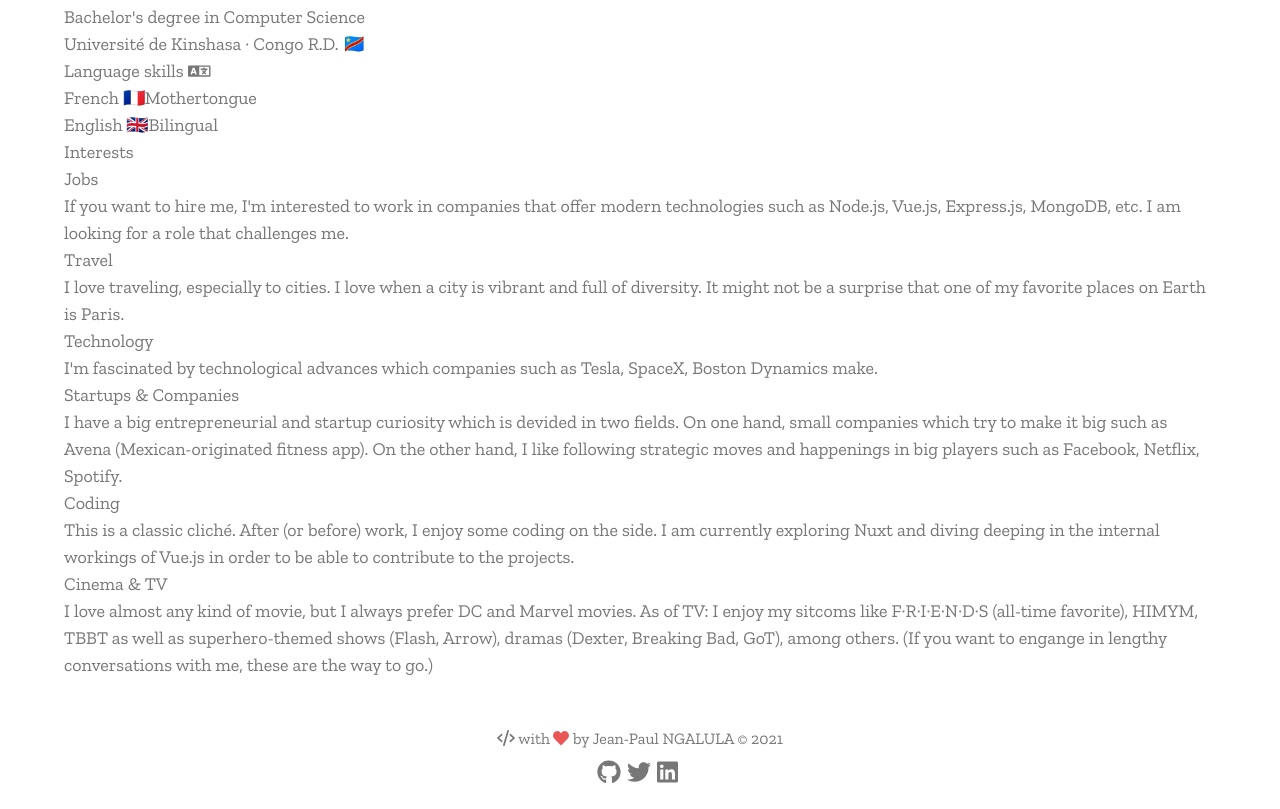
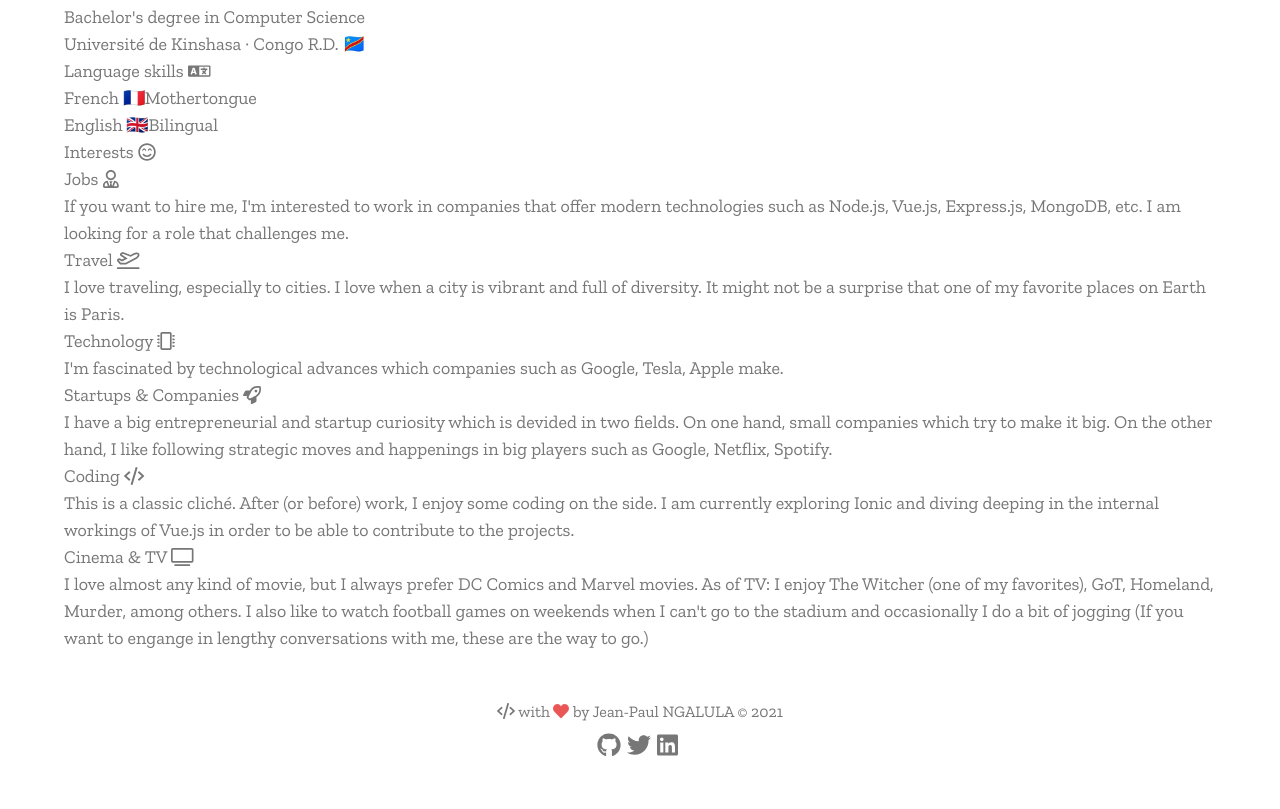
Before and after one commit to anyishxyi/mulume.dev, a Vue app: page /#/about in a window 1280 px wide. Shown: the part 1460-2269 px from the top of the page. After the commit the page ends 2242 px from the top, so only its background shows below. Built offline with nearby package versions, Linux system fonts and the light colour scheme.

Commit message:
add instersts css

```diff
--- a/src/assets/styles/laptops.scss
+++ b/src/assets/styles/laptops.scss
@@ -356,7 +356,7 @@
       .education {
         padding-top: 10px;
         margin-top: 20px;
-        margin-bottom: 30px;
+        margin-bottom: 50px;
         .educ {
           display: flex;
           padding-bottom: 20px;
@@ -389,7 +389,7 @@
       .languages {
         padding-top: 10px;
         margin-top: 20px;
-        margin-bottom: 30px;
+        margin-bottom: 50px;
         .language {
           display: flex;
           padding-bottom: 10px;
@@ -401,6 +401,18 @@
             padding-left: 50px;
             font-size: 24px;
             // width: 80%;
+          }
+        }
+      }
+      .interests {
+        margin-top: 10px;
+        .interest {
+          // margin-top: 10px;
+          .title {
+            margin-top: 20px;
+          }
+          .content {
+            margin-top: 10px;
           }
         }
       }
--- a/src/pages/about/index.vue
+++ b/src/pages/about/index.vue
@@ -137,31 +137,31 @@
 					<div class="level"> Bilingual</div>
 				</div>
 			</div>
-			<div class="title">Interests</div>
+			<div class="title">Interests <svg aria-hidden="true" focusable="false" data-prefix="far" data-icon="smile-beam" role="img" xmlns="http://www.w3.org/2000/svg" viewBox="0 0 496 512" class="svg-inline--fa fa-smile-beam fa-w-16"><path fill="currentColor" d="M248 8C111 8 0 119 0 256s111 248 248 248 248-111 248-248S385 8 248 8zm0 448c-110.3 0-200-89.7-200-200S137.7 56 248 56s200 89.7 200 200-89.7 200-200 200zm84-143.4c-20.8 25-51.5 39.4-84 39.4s-63.2-14.3-84-39.4c-8.5-10.2-23.6-11.5-33.8-3.1-10.2 8.5-11.5 23.6-3.1 33.8 30 36 74.1 56.6 120.9 56.6s90.9-20.6 120.9-56.6c8.5-10.2 7.1-25.3-3.1-33.8-10.2-8.4-25.3-7.1-33.8 3.1zM136.5 211c7.7-13.7 19.2-21.6 31.5-21.6s23.8 7.9 31.5 21.6l9.5 17c2.1 3.7 6.2 4.7 9.3 3.7 3.6-1.1 6-4.5 5.7-8.3-3.3-42.1-32.2-71.4-56-71.4s-52.7 29.3-56 71.4c-.3 3.7 2.1 7.2 5.7 8.3 3.4 1.1 7.4-.5 9.3-3.7l9.5-17zM328 152c-23.8 0-52.7 29.3-56 71.4-.3 3.7 2.1 7.2 5.7 8.3 3.5 1.1 7.4-.5 9.3-3.7l9.5-17c7.7-13.7 19.2-21.6 31.5-21.6s23.8 7.9 31.5 21.6l9.5 17c2.1 3.7 6.2 4.7 9.3 3.7 3.6-1.1 6-4.5 5.7-8.3-3.3-42.1-32.2-71.4-56-71.4z" class=""></path></svg></div>
 			<div class="interests">
 				<div class="interest">
-					<div class="title">Jobs</div>
+					<div class="title">Jobs <svg aria-hidden="true" focusable="false" data-prefix="far" data-icon="user-tie" role="img" xmlns="http://www.w3.org/2000/svg" viewBox="0 0 448 512" class="svg-inline--fa fa-user-tie fa-w-14"><path fill="currentColor" d="M224 288c79.5 0 144-64.5 144-144S303.5 0 224 0 80 64.5 80 144s64.5 144 144 144zm0-240c52.9 0 96 43.1 96 96s-43.1 96-96 96-96-43.1-96-96 43.1-96 96-96zm91.9 256.2l-56.5 154.5L240 376l32-56h-96l32 56-19.5 82.7L132 304.2C58.9 305.5 0 365 0 438.4V464c0 26.5 21.5 48 48 48h352c26.5 0 48-21.5 48-48v-25.6c0-73.4-58.9-132.9-132.1-134.2zM96 464H48v-25.6c0-35.4 21.9-66.2 53-79.4l38.4 105H96zm304 0h-91.3L347 359c31 13.2 53 44 53 79.4V464z" class=""></path></svg></div>
 					<div class="content">If you want to hire me, I'm interested to work in companies that offer modern technologies such as Node.js, Vue.js, Express.js, MongoDB, etc. I am looking for a role that challenges me.</div>
 				</div>
 				<div class="interest">
-					<div class="title">Travel</div>
+					<div class="title">Travel <svg aria-hidden="true" focusable="false" data-prefix="far" data-icon="plane-departure" role="img" xmlns="http://www.w3.org/2000/svg" viewBox="0 0 640 512" class="svg-inline--fa fa-plane-departure fa-w-20"><path fill="currentColor" d="M624 464H16c-8.84 0-16 7.16-16 16v16c0 8.84 7.16 16 16 16h608c8.84 0 16-7.16 16-16v-16c0-8.84-7.16-16-16-16zM74.64 367.77A48.002 48.002 0 0 0 110.62 384h.21l124.25-.54c12.03-.02 24.23-3.07 35.13-8.82L550.46 226.7c30.06-15.87 54.47-38.04 70.58-64.11 19.42-31.42 23.95-58.48 13.46-80.44-10.38-21.78-33.53-34.06-68.79-36.44-3.23-.22-6.46-.32-9.68-.32-26.8 0-54.1 7.23-81.12 21.5l-88.68 46.82-.36.19-.39-.15-201-78.46a47.99 47.99 0 0 0-39.86 2.26L108.7 56.52a48.002 48.002 0 0 0-3.84 82.64l103.92 67.88.29.19-.35.18-66.79 35.26-.42.22-.42-.22-54.64-28.65a47.96 47.96 0 0 0-22.29-5.49c-7.7 0-15.4 1.85-22.41 5.55l-16.16 8.53A47.987 47.987 0 0 0 .78 256.42a47.981 47.981 0 0 0 11.23 40.4l62.63 70.95zM64.16 256.52l77.43 40.6 161.98-85.51L131.11 98.97 167.03 80l221.83 86.59 108.46-57.25c20.05-10.59 39.81-15.95 58.72-15.95 2.14 0 4.29.07 6.44.21 15.03 1.02 26.56 4.71 28.71 9.24 2.08 4.36.46 16.01-10.98 34.51-11.62 18.8-29.66 35.02-52.16 46.9L247.81 332.19c-4.04 2.13-8.52 3.26-12.94 3.27l-124.25.54L48 265.05l16.16-8.53z" class=""></path></svg></div>
 					<div class="content">I love traveling, especially to cities. I love when a city is vibrant and full of diversity. It might not be a surprise that one of my favorite places on Earth is Paris.</div>
 				</div>
 				<div class="interest">
-					<div class="title">Technology</div>
-					<div class="content">I'm fascinated by technological advances which companies such as Tesla, SpaceX, Boston Dynamics make.</div>
+					<div class="title">Technology <svg aria-hidden="true" focusable="false" data-prefix="far" data-icon="microchip" role="img" xmlns="http://www.w3.org/2000/svg" viewBox="0 0 512 512" class="svg-inline--fa fa-microchip fa-w-16"><path fill="currentColor" d="M368.5 0H144c-26.5 0-48 21.5-48 48v416c0 26.5 21.5 48 48 48h224.5c26.5 0 48-21.5 48-48V48c0-26.5-21.5-48-48-48zm0 457c0 3.3-2.7 7-6 7H150c-3.3 0-6-3.7-6-7V54c0-3.3 2.7-6 6-6h212.5c3.3 0 6 2.7 6 6v403zM512 106v12c0 3.3-2.7 6-6 6h-18v6c0 3.3-2.7 6-6 6h-42V88h42c3.3 0 6 2.7 6 6v6h18c3.3 0 6 2.7 6 6zm0 96v12c0 3.3-2.7 6-6 6h-18v6c0 3.3-2.7 6-6 6h-42v-48h42c3.3 0 6 2.7 6 6v6h18c3.3 0 6 2.7 6 6zm0 96v12c0 3.3-2.7 6-6 6h-18v6c0 3.3-2.7 6-6 6h-42v-48h42c3.3 0 6 2.7 6 6v6h18c3.3 0 6 2.7 6 6zm0 96v12c0 3.3-2.7 6-6 6h-18v6c0 3.3-2.7 6-6 6h-42v-48h42c3.3 0 6 2.7 6 6v6h18c3.3 0 6 2.7 6 6zM30 376h42v48H30c-3.3 0-6-2.7-6-6v-6H6c-3.3 0-6-2.7-6-6v-12c0-3.3 2.7-6 6-6h18v-6c0-3.3 2.7-6 6-6zm0-96h42v48H30c-3.3 0-6-2.7-6-6v-6H6c-3.3 0-6-2.7-6-6v-12c0-3.3 2.7-6 6-6h18v-6c0-3.3 2.7-6 6-6zm0-96h42v48H30c-3.3 0-6-2.7-6-6v-6H6c-3.3 0-6-2.7-6-6v-12c0-3.3 2.7-6 6-6h18v-6c0-3.3 2.7-6 6-6zm0-96h42v48H30c-3.3 0-6-2.7-6-6v-6H6c-3.3 0-6-2.7-6-6v-12c0-3.3 2.7-6 6-6h18v-6c0-3.3 2.7-6 6-6z" class=""></path></svg></div>
+					<div class="content">I'm fascinated by technological advances which companies such as Google, Tesla, Apple make.</div>
 				</div>
 				<div class="interest">
-					<div class="title">Startups & Companies</div>
-					<div class="content">I have a big entrepreneurial and startup curiosity which is devided in two fields. On one hand, small companies which try to make it big such as Avena (Mexican-originated fitness app). On the other hand, I like following strategic moves and happenings in big players such as Facebook, Netflix, Spotify.</div>
+					<div class="title">Startups & Companies <svg aria-hidden="true" focusable="false" data-prefix="far" data-icon="rocket" role="img" xmlns="http://www.w3.org/2000/svg" viewBox="0 0 512 512" class="svg-inline--fa fa-rocket fa-w-16"><path fill="currentColor" d="M367.96813,103.99609a39.999,39.999,0,1,0,40.00384,40A40.02908,40.02908,0,0,0,367.96813,103.99609ZM505.07337,19.3418c-1.21875-5.60742-6.75-11.13868-12.34373-12.3418-32.62885-7-58.162-7-83.57017-7C305.39988,0,242.95858,55.0918,196.236,127.99609H94.82015c-16.34567.01563-35.53314,11.875-42.87883,26.48243L2.53125,253.28906A28.12512,28.12512,0,0,0,0,263.99219a24.00617,24.00617,0,0,0,24.00191,23.998h92.63266l-10.59373,21.42188c-9.33592,18.91016,4.27733,34.77344,6.15624,36.62305l53.75381,53.71875c15.56443,15.54492,33.81635,7.52929,36.6601,6.13867l21.34567-10.57617V488a24.00659,24.00659,0,0,0,24.00191,24,28.618,28.618,0,0,0,10.71873-2.51562l98.6971-49.4043c14.625-7.29688,26.50191-26.5,26.50191-42.85938V315.69336c72.72449-46.76367,128.10525-109.44922,128.10525-212.69727C512.07531,77.4668,512.07531,51.99805,505.07337,19.3418ZM358.53065,274.99023c-36.94135,18.48438-121.10527,60.14063-166.7966,82.73243l-37.50189-37.49805c22.59567-45.6875,64.25575-129.99609,82.72447-166.88672C284.33741,79.5293,335.96623,47.99805,409.15947,47.99805c18.00192,0,34.2851,0,52.56632,2.34375,2.375,18.71875,2.31249,35.27929,2.25,52.63867C463.97578,175.75977,432.41138,227.30469,358.53065,274.99023Z" class=""></path></svg></div>
+					<div class="content">I have a big entrepreneurial and startup curiosity which is devided in two fields. On one hand, small companies which try to make it big. On the other hand, I like following strategic moves and happenings in big players such as Google, Netflix, Spotify.</div>
 				</div>
 				<div class="interest">
-					<div class="title">Coding</div>
-					<div class="content">This is a classic cliché. After (or before) work, I enjoy some coding on the side. I am currently exploring Nuxt and diving deeping in the internal workings of Vue.js in order to be able to contribute to the projects.</div>
+					<div class="title">Coding <svg aria-hidden="true" focusable="false" data-prefix="far" data-icon="code" role="img" xmlns="http://www.w3.org/2000/svg" viewBox="0 0 576 512" class="svg-inline--fa fa-code fa-w-18"><path fill="currentColor" d="M234.8 511.7L196 500.4c-4.2-1.2-6.7-5.7-5.5-9.9L331.3 5.8c1.2-4.2 5.7-6.7 9.9-5.5L380 11.6c4.2 1.2 6.7 5.7 5.5 9.9L244.7 506.2c-1.2 4.3-5.6 6.7-9.9 5.5zm-83.2-121.1l27.2-29c3.1-3.3 2.8-8.5-.5-11.5L72.2 256l106.1-94.1c3.4-3 3.6-8.2.5-11.5l-27.2-29c-3-3.2-8.1-3.4-11.3-.4L2.5 250.2c-3.4 3.2-3.4 8.5 0 11.7L140.3 391c3.2 3 8.2 2.8 11.3-.4zm284.1.4l137.7-129.1c3.4-3.2 3.4-8.5 0-11.7L435.7 121c-3.2-3-8.3-2.9-11.3.4l-27.2 29c-3.1 3.3-2.8 8.5.5 11.5L503.8 256l-106.1 94.1c-3.4 3-3.6 8.2-.5 11.5l27.2 29c3.1 3.2 8.1 3.4 11.3.4z" class=""></path></svg></div>
+					<div class="content">This is a classic cliché. After (or before) work, I enjoy some coding on the side. I am currently exploring Ionic and diving deeping in the internal workings of Vue.js in order to be able to contribute to the projects.</div>
 				</div>
 				<div class="interest">
-					<div class="title">Cinema & TV</div>
-					<div class="content">I love almost any kind of movie, but I always prefer DC and Marvel movies. As of TV: I enjoy my sitcoms like F·R·I·E·N·D·S (all-time favorite), HIMYM, TBBT as well as superhero-themed shows (Flash, Arrow), dramas (Dexter, Breaking Bad, GoT), among others. (If you want to engange in lengthy conversations with me, these are the way to go.)</div>
+					<div class="title">Cinema & TV <svg aria-hidden="true" focusable="false" data-prefix="far" data-icon="tv-alt" role="img" xmlns="http://www.w3.org/2000/svg" viewBox="0 0 640 512" class="svg-inline--fa fa-tv-alt fa-w-20"><path fill="currentColor" d="M528 464H112a16 16 0 0 0-16 16v16a16 16 0 0 0 16 16h416a16 16 0 0 0 16-16v-16a16 16 0 0 0-16-16zM592 0H48A48 48 0 0 0 0 48v320a48 48 0 0 0 48 48h544a48 48 0 0 0 48-48V48a48 48 0 0 0-48-48zm0 368H48V48h544z" class=""></path></svg></div>
+					<div class="content">I love almost any kind of movie, but I always prefer DC Comics and Marvel movies. As of TV: I enjoy The Witcher (one of my favorites), GoT, Homeland, Murder, among others. I also like to watch football games on weekends when I can't go to the stadium and occasionally I do a bit of jogging (If you want to engange in lengthy conversations with me, these are the way to go.)</div>
 				</div>
 			</div>
 		</div>
```
